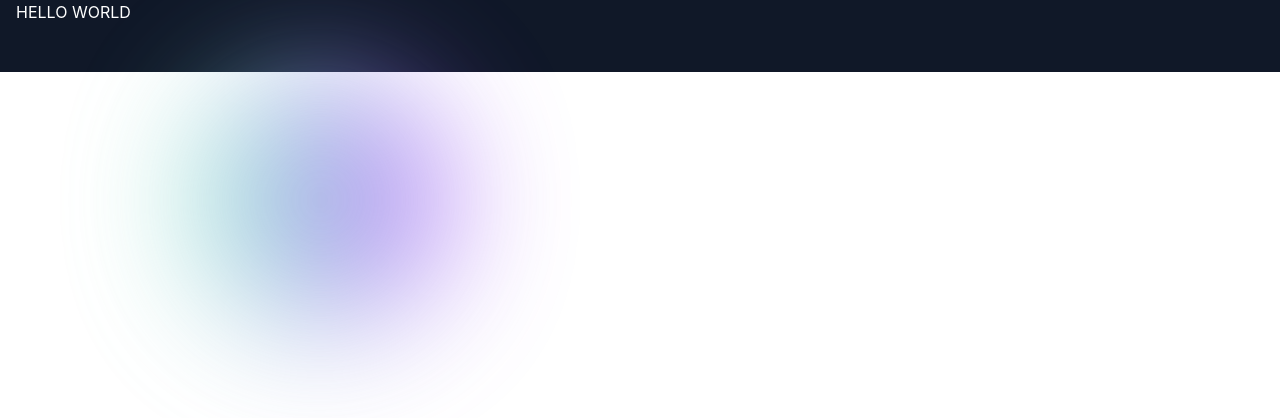
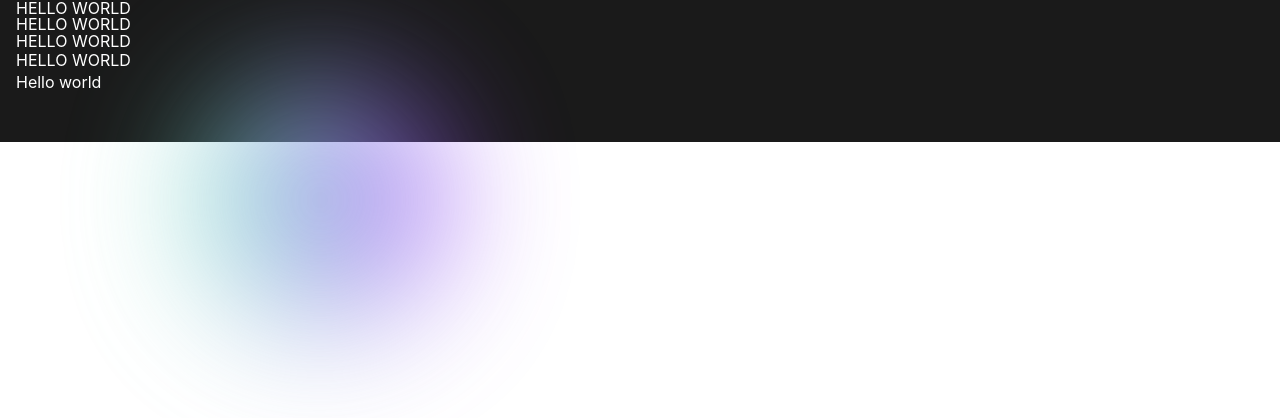
Before and after one commit to TimDirks/TimDirks, a Nuxt app: page / in a window 1280 px wide. Shown: the top 418 px of the page. Built offline with nearby package versions, Linux system fonts and the light colour scheme.

Commit message:
Finish base tailwind setup

```diff
--- a/app/assets/css/main.css
+++ b/app/assets/css/main.css
@@ -1,14 +1,23 @@
 @import "tailwindcss";
 
-/*@layer base {*/
-/*  html {*/
-/*    @apply scroll-smooth;*/
-/*  }*/
+@theme {
+  --color-gray-900: #1a1a1a;
+  --color-gray-950: #151515;
 
-/*  body {*/
-/*    @apply antialiased;*/
-/*  }*/
-/*}*/
+  --font-body: 'Roboto Mono', sans-serif;
+  --font-title: 'Poppins', sans-serif;
+
+  --text-10xl: 9.5rem;
+  --text-10xl--line-height: 9rem;
+}
+
+html {
+ @apply scroll-smooth;
+}
+
+body {
+ @apply antialiased;
+}
 
 /* Custom styling for the scrollbar since Tailwind does not have classes for that */
 ::-webkit-scrollbar {
@@ -27,13 +36,3 @@
 ::-webkit-scrollbar-thumb:hover {
  background-color: #6a6a6a;
 }
-
-/*.fade-enter-active,*/
-/*.fade-leave-active {*/
-/*    transition: opacity 0.3s ease;*/
-/*}*/
-
-/*.fade-enter-from,*/
-/*.fade-leave-to {*/
-/*    opacity: 0;*/
-/*}*/
--- /dev/null
+++ b/app/assets/css/typography.css
@@ -0,0 +1,57 @@
+@reference "tailwindcss";
+
+body {
+    font-family: var(--font-body);
+}
+.h0,
+h1, .h1,
+h2, .h2,
+h3, .h3 {
+    font-family: var(--font-title);
+    font-weight: var(--font-semibold);
+    text-transform: uppercase;
+}
+
+.h0 {
+    font-size: var(--text-6xl);
+    line-height: 1;
+
+    @variant md {
+        font-size: var(--text-8xl);
+    }
+
+    @variant xl {
+        font-size: var(--text-10xl);
+    }
+}
+
+h1, .h1 {
+    font-size: var(--text-4xl);
+    line-height: 1;
+
+    @variant md {
+        font-size: var(--text-5xl);
+    }
+
+    @variant xl {
+        font-size: var(--text-6xl);
+    }
+}
+
+h2, .h2 {
+    font-size: var(--text-3xl);
+    line-height: 1.125;
+
+    @variant xl {
+        font-size: var(--text-4xl);
+    }
+}
+
+h3, .h3 {
+    font-size: var(--text-2xl);
+    line-height: 1.25;
+
+    @variant xl {
+        font-size: var(--text-3xl);
+    }
+}
--- a/app/layouts/default.vue
+++ b/app/layouts/default.vue
@@ -1,5 +1,5 @@
 <template>
-    <div class="flex flex-col bg-gray-900 text-white lg:cursor-none">
+    <div class="flex flex-col bg-gray-900 text-white">
         <div class="fixed left-1/4 top-1/4 aspect-square w-32 -translate-x-1/2 -translate-y-1/2 rounded-full bg-gradient-to-r from-emerald-300 to-purple-600 opacity-70 blur-2xl md:w-64 md:blur-3xl" />
 
         <main class="z-10">
--- a/app/pages/index.vue
+++ b/app/pages/index.vue
@@ -6,6 +6,10 @@ definePageMeta({
 
 <template>
     <div class="container mx-auto mb-4 flex grow flex-col justify-center px-4 md:mb-12">
-        <h1>HELLO WORLD</h1>
+        <h1 class="h0">HELLO WORLD</h1>
+        <h1>Hello world</h1>
+        <h2>Hello world</h2>
+        <h3>Hello world</h3>
+        <h4>Hello world</h4>
     </div>
 </template>
--- a/eslint.config.js
+++ b/eslint.config.js
@@ -6,8 +6,7 @@ export default antfu({
         quotes: 'single',
         semi: true,
     },
-},
-{
+}, {
     rules: {
         curly: ['error', 'all'],
         'node/prefer-global/process': 0,
--- a/nuxt.config.ts
+++ b/nuxt.config.ts
@@ -13,16 +13,36 @@ export default defineNuxtConfig({
     enabled: true,
   },
 
+  modules: [
+    '@nuxtjs/google-fonts',
+  ],
+
   vite: {
     plugins: [
-        tailwindcss(),
+      tailwindcss(),
     ],
   },
 
   css: [
     '~/assets/css/main.css',
+    '~/assets/css/typography.css',
   ],
   /* </Nuxt root config> */
 
+  /* <Nuxt module options> */
+  // Nuxt Google Fonts (https://google-fonts.nuxtjs.org/)
+  googleFonts: {
+    display: 'swap',
+    families: {
+      Poppins: {
+        wght: '600',
+      },
+      'Roboto Mono': {
+        wght: '100..700',
+      },
+    },
+  },
+  /* </Nuxt module options> */
+
   compatibilityDate: '2025-07-15'
 })
--- a/package.json
+++ b/package.json
@@ -12,6 +12,7 @@
         "lint:fix": "eslint . --fix"
     },
     "dependencies": {
+        "@nuxtjs/google-fonts": "3.2.0",
         "@tailwindcss/vite": "^4.3.3",
         "nuxt": "^4.6.1",
         "tailwindcss": "^4.3.3",
```
Also changed, not shown: 1 other file (tests, documents, lock files or other folders).
